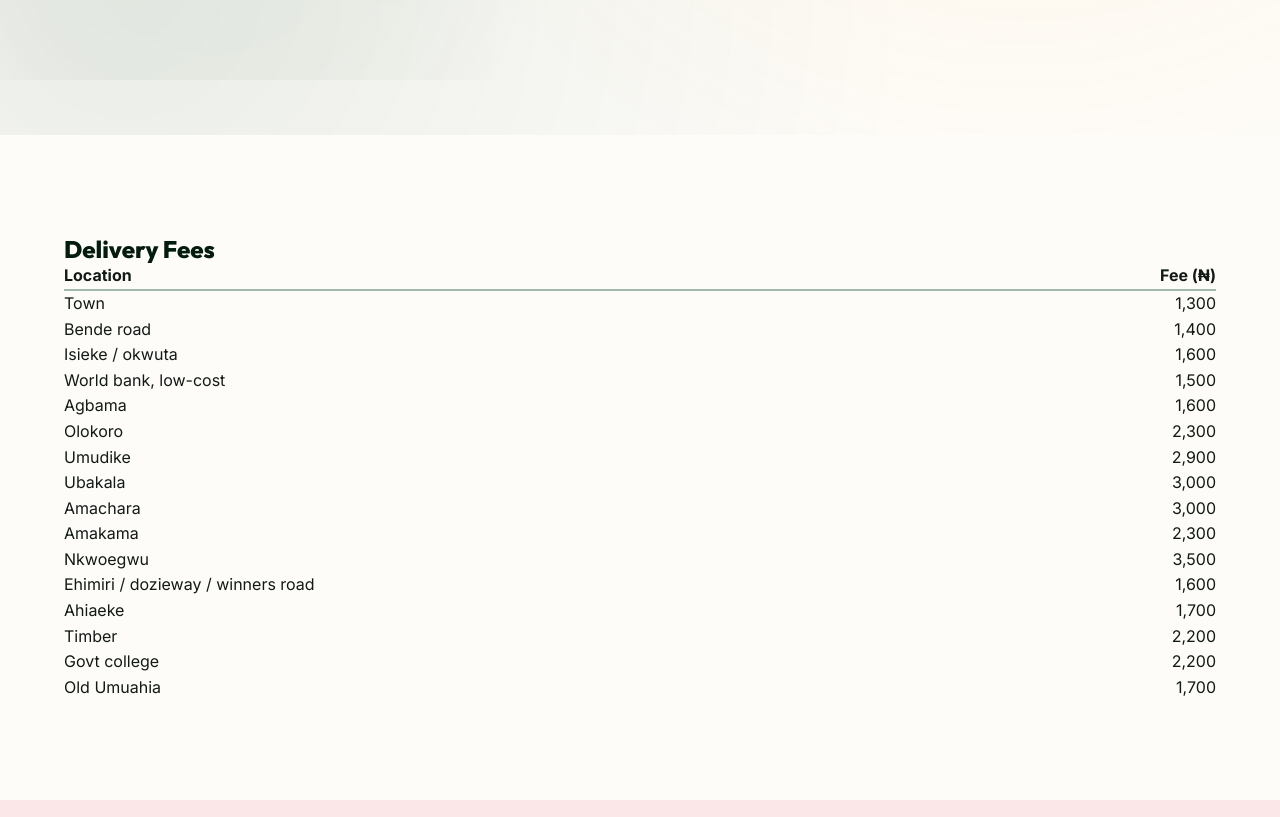
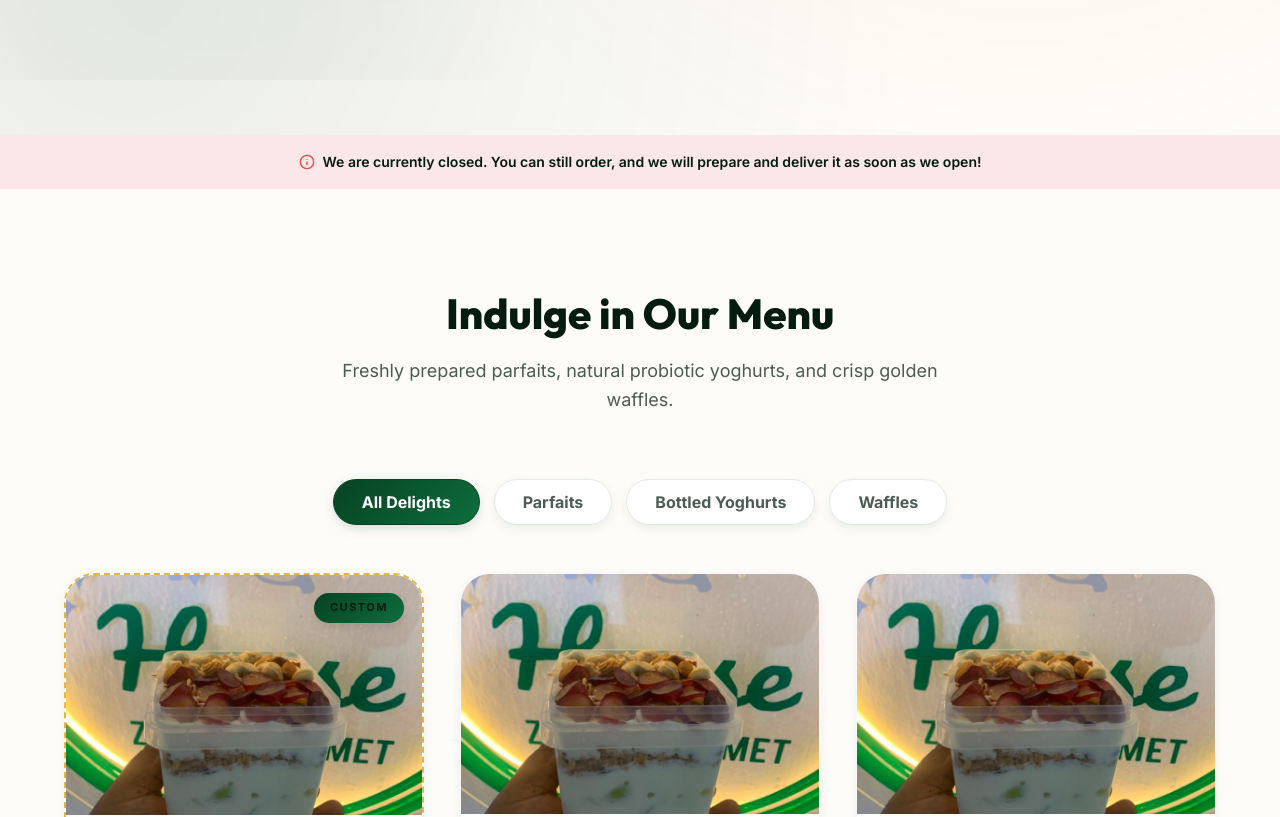
Before and after one commit to winnerbanjo/Zohar-Gourmet, a React (Vite) app: page / in a window 1280 px wide. Shown: the part 720-1537 px from the top of the page. Built offline with nearby package versions, Linux system fonts and the light colour scheme.

Commit message:
feat: move delivery fees list from storefront home page to checkout modal

```diff
--- a/src/pages/Storefront.jsx
+++ b/src/pages/Storefront.jsx
@@ -142,6 +142,7 @@ export default function Storefront({ onNavigateToAdmin }) {
   const [notes, setNotes] = useState('');
   const [receiptBase64, setReceiptBase64] = useState('');
   const [uploadingReceipt, setUploadingReceipt] = useState(false);
+  const [showDeliveryFeesList, setShowDeliveryFeesList] = useState(false);
 
   // Store settings
   const [isStoreOpen, setIsStoreOpen] = useState(true);
@@ -641,39 +642,6 @@ export default function Storefront({ onNavigateToAdmin }) {
                   </div>
                 </div>
               </div>
-            </div>
-          </section>
-
-          {/* Delivery Fees */}
-          <section id="delivery" className="section">
-            <div className="container">
-              <h2 className="section-title">Delivery Fees</h2>
-              <table className="delivery-table" style={{ width: '100%', borderCollapse: 'collapse' }}>
-                <thead>
-                  <tr>
-                    <th style={{ textAlign: 'left', borderBottom: '2px solid var(--color-gray-medium)' }}>Location</th>
-                    <th style={{ textAlign: 'right', borderBottom: '2px solid var(--color-gray-medium)' }}>Fee (₦)</th>
-                  </tr>
-                </thead>
-                <tbody>
-                  <tr><td>Town</td><td style={{ textAlign: 'right' }}>1,300</td></tr>
-                  <tr><td>Bende road</td><td style={{ textAlign: 'right' }}>1,400</td></tr>
-                  <tr><td>Isieke / okwuta</td><td style={{ textAlign: 'right' }}>1,600</td></tr>
-                  <tr><td>World bank, low-cost</td><td style={{ textAlign: 'right' }}>1,500</td></tr>
-                  <tr><td>Agbama</td><td style={{ textAlign: 'right' }}>1,600</td></tr>
-                  <tr><td>Olokoro</td><td style={{ textAlign: 'right' }}>2,300</td></tr>
-                  <tr><td>Umudike</td><td style={{ textAlign: 'right' }}>2,900</td></tr>
-                  <tr><td>Ubakala</td><td style={{ textAlign: 'right' }}>3,000</td></tr>
-                  <tr><td>Amachara</td><td style={{ textAlign: 'right' }}>3,000</td></tr>
-                  <tr><td>Amakama</td><td style={{ textAlign: 'right' }}>2,300</td></tr>
-                  <tr><td>Nkwoegwu</td><td style={{ textAlign: 'right' }}>3,500</td></tr>
-                  <tr><td>Ehimiri / dozieway / winners road</td><td style={{ textAlign: 'right' }}>1,600</td></tr>
-                  <tr><td>Ahiaeke</td><td style={{ textAlign: 'right' }}>1,700</td></tr>
-                  <tr><td>Timber</td><td style={{ textAlign: 'right' }}>2,200</td></tr>
-                  <tr><td>Govt college</td><td style={{ textAlign: 'right' }}>2,200</td></tr>
-                  <tr><td>Old Umuahia</td><td style={{ textAlign: 'right' }}>1,700</td></tr>
-                </tbody>
-              </table>
             </div>
           </section>
 
@@ -1179,6 +1147,55 @@ export default function Storefront({ onNavigateToAdmin }) {
                       </select>
                     </div>
 
+                    <div style={{ marginBottom: '16px' }}>
+                      <button
+                        type="button"
+                        onClick={() => setShowDeliveryFeesList(!showDeliveryFeesList)}
+                        style={{
+                          background: 'none',
+                          border: 'none',
+                          color: 'var(--color-accent)',
+                          cursor: 'pointer',
+                          fontSize: '13px',
+                          fontWeight: 600,
+                          display: 'flex',
+                          alignItems: 'center',
+                          gap: '6px',
+                          padding: 0
+                        }}
+                      >
+                        <Info size={14} /> {showDeliveryFeesList ? 'Hide Delivery Fees' : 'View all delivery fees'}
+                      </button>
+                      {showDeliveryFeesList && (
+                        <div style={{
+                          marginTop: '10px',
+                          maxHeight: '180px',
+                          overflowY: 'auto',
+                          border: '1px solid var(--color-gray-medium)',
+                          borderRadius: '8px',
+                          padding: '12px',
+                          backgroundColor: 'rgba(255, 255, 255, 0.05)'
+                        }}>
+                          <table style={{ width: '100%', borderCollapse: 'collapse', fontSize: '12px' }}>
+                            <thead>
+                              <tr style={{ borderBottom: '1px solid var(--color-gray-medium)' }}>
+                                <th style={{ textAlign: 'left', paddingBottom: '6px', color: 'var(--color-primary-light)' }}>Location</th>
+                                <th style={{ textAlign: 'right', paddingBottom: '6px', color: 'var(--color-primary-light)' }}>Fee</th>
+                              </tr>
+                            </thead>
+                            <tbody>
+                              {DELIVERY_LOCATIONS.map((loc, idx) => (
+                                <tr key={idx} style={{ borderBottom: '1px solid rgba(255, 255, 255, 0.05)' }}>
+                                  <td style={{ padding: '6px 0', color: 'var(--color-primary-light)' }}>{loc.name}</td>
+                                  <td style={{ textAlign: 'right', padding: '6px 0', color: 'var(--color-accent)', fontWeight: 600 }}>₦{loc.fee.toLocaleString()}</td>
+                                </tr>
+                              ))}
+                            </tbody>
+                          </table>
+                        </div>
+                      )}
+                    </div>
+
                     <div className="form-group">
                       <label htmlFor="cAddress">Delivery Address details *</label>
                       <textarea
```
